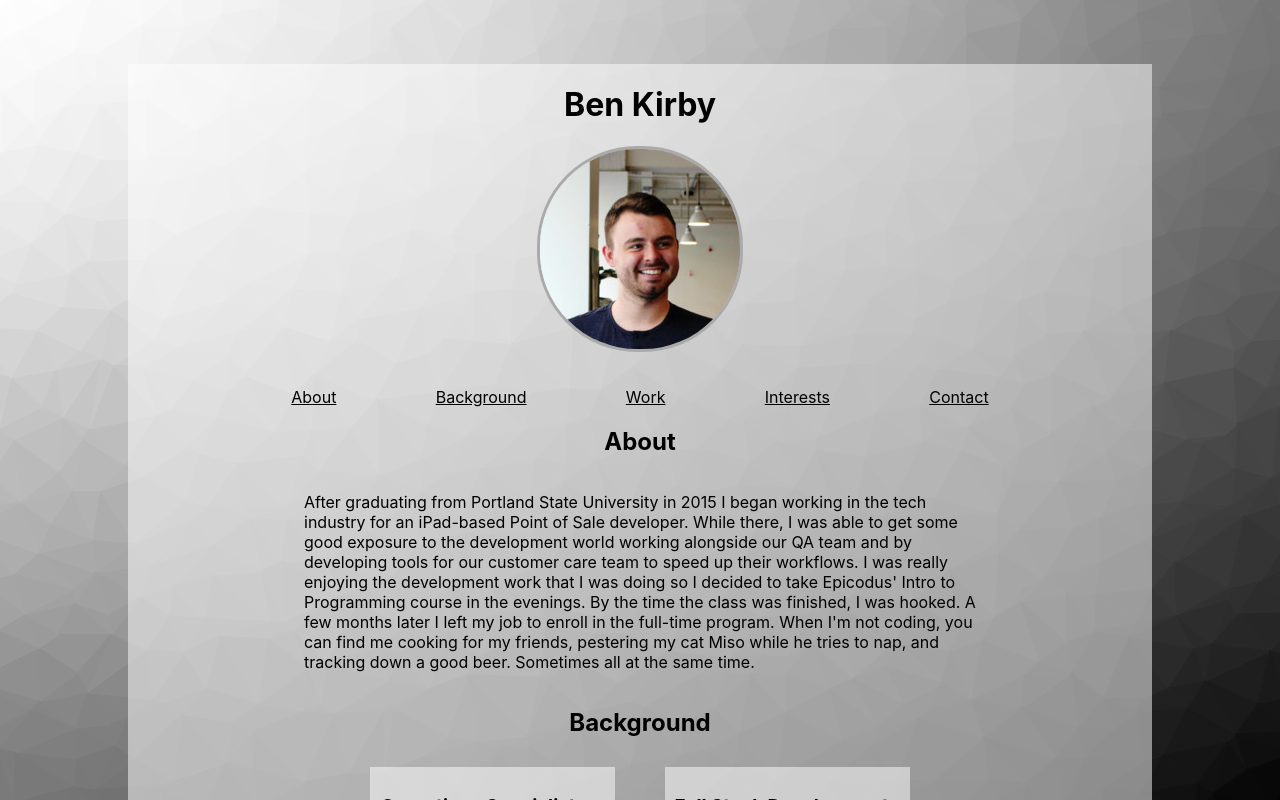
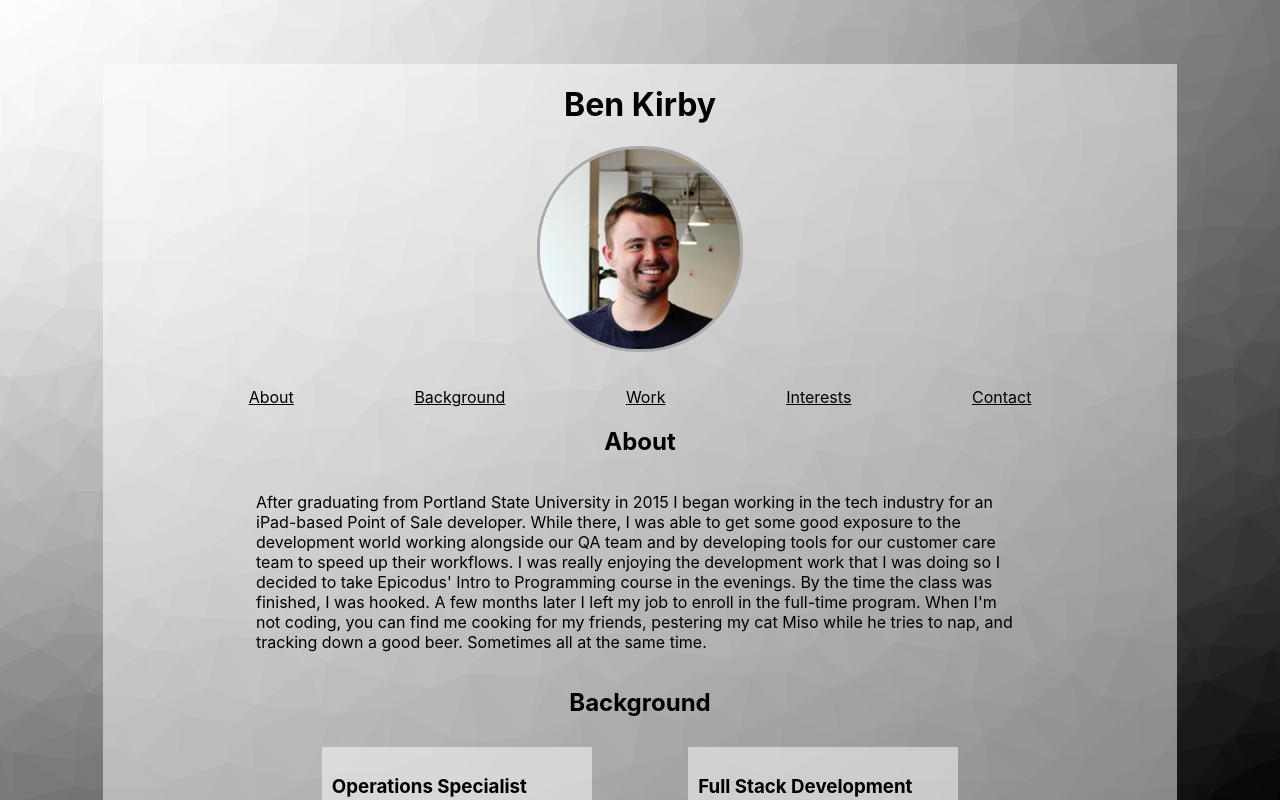
Before and after one commit to ben-kirby/about, a React (Create React App) app: page / in a window 1280 px wide. Shown: the top 800 px of the page. Built offline with nearby package versions, Linux system fonts and the light colour scheme.

Commit message:
updated styling

```diff
--- a/src/styles/styledComponents.js
+++ b/src/styles/styledComponents.js
@@ -3,10 +3,10 @@ import styled from 'styled-components';
 export const Container = styled.div`
 	display: flex;
 	flex-direction: column;
-	width: 70%;
+	width: 80%;
 	align-items: center;
 	background: rgba(255, 255, 255, 0.5);
-	padding: 0 5% 0 5%;
+	padding: 0 25px 0 25px;
 `;
 
 export const SectionTitle = styled.h2`
```
